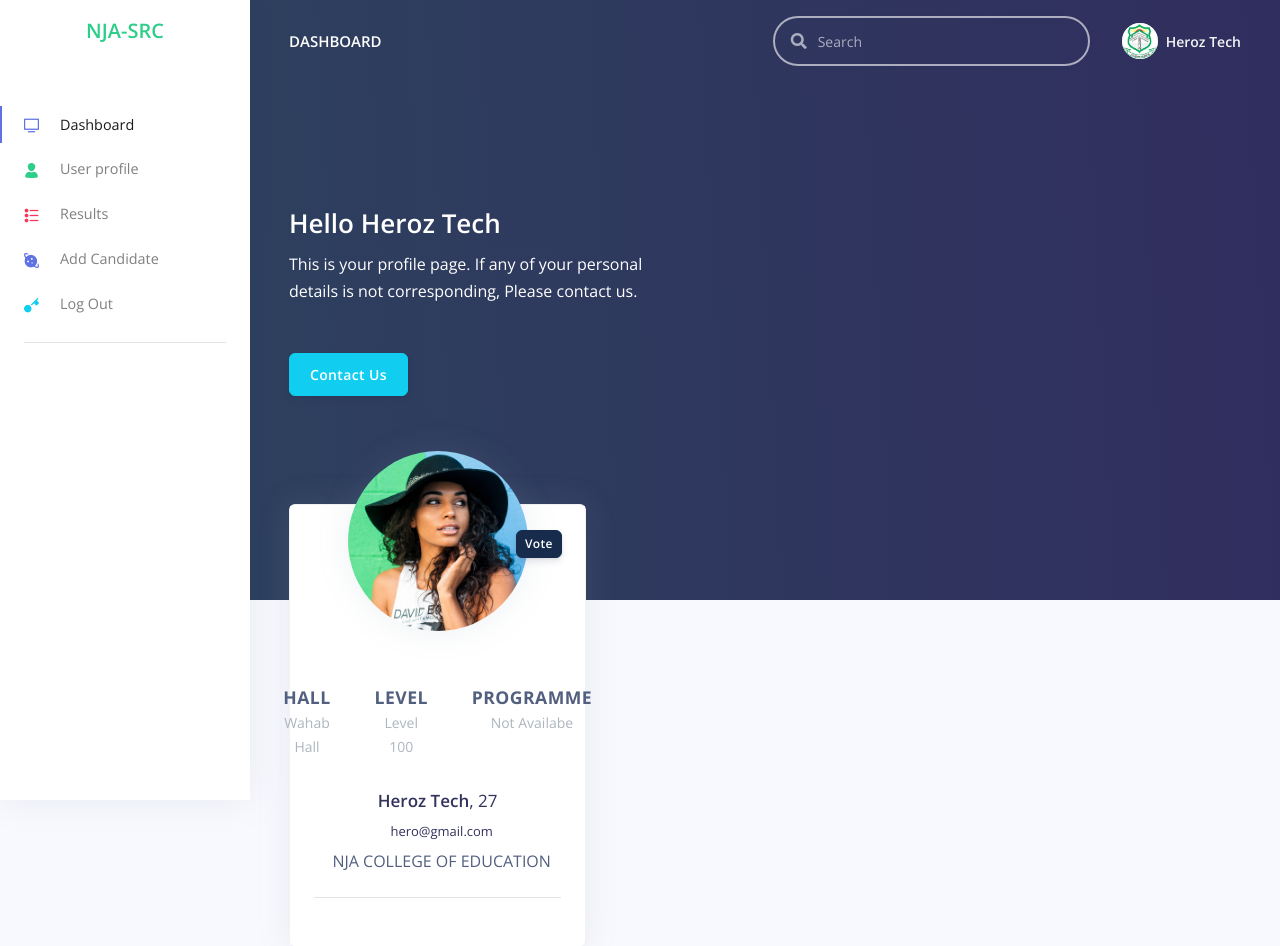
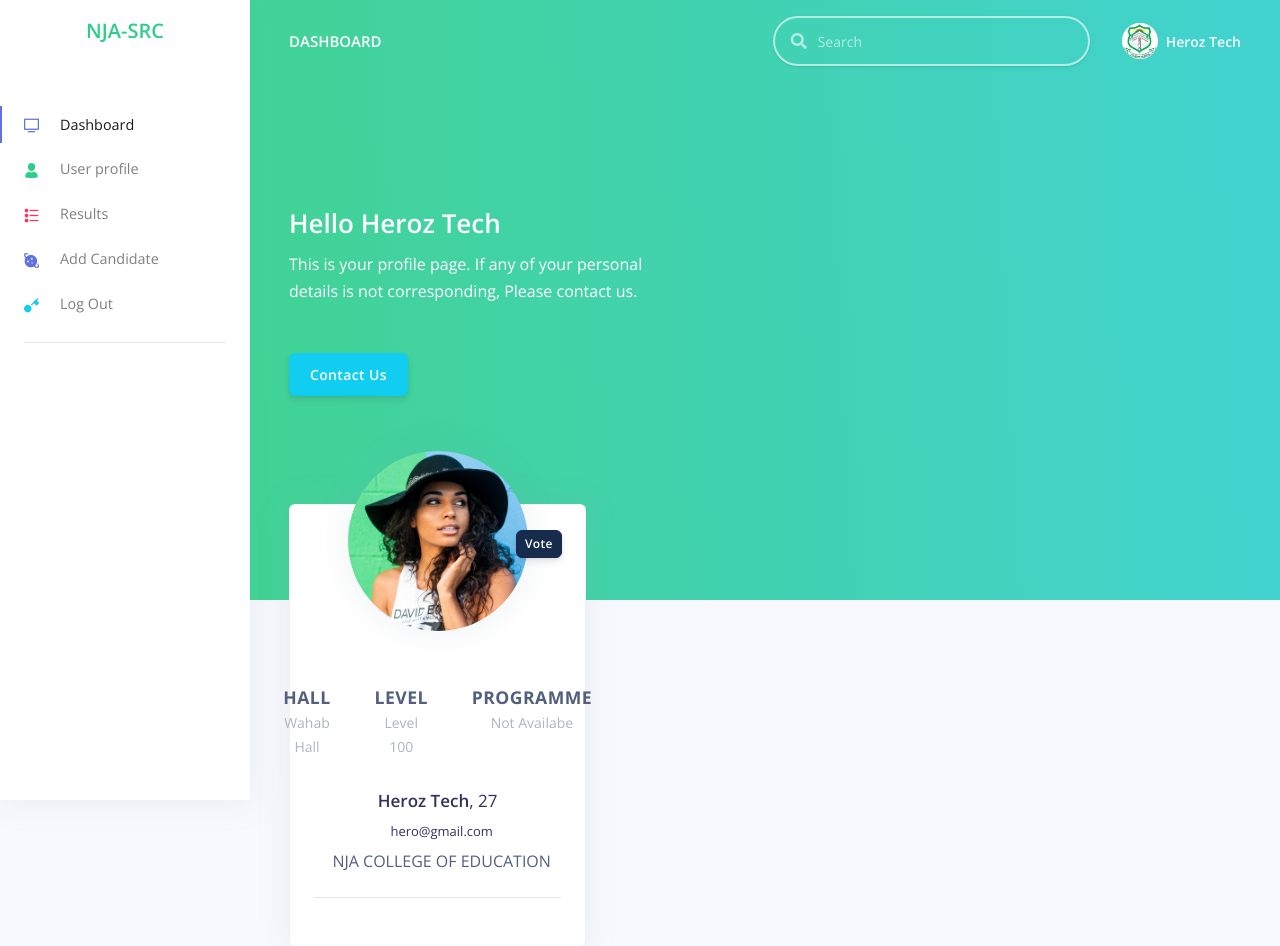
Before and after one commit to Hero48/sophish, a Flask app: page /profile in a window 1280 px wide. Shown: the top 946 px of the page. Run offline with Flask 2, Linux system fonts and the light colour scheme; a user stored in the database is signed in; some libraries are stand-ins or nearby versions.

Commit message:
fixed profile bg

```diff
--- a/templates/profile.html
+++ b/templates/profile.html
@@ -3,7 +3,7 @@
     <!-- Header -->
     <div class="header pb-8 pt-5 pt-lg-8 d-flex align-items-center" style="min-height: 600px;  background-size: cover; background-position: center top;">
       <!-- Mask -->
-      <span class="mask bg-gradient-default opacity-8"></span>
+      <span class="mask bg-gradient-{{bg}} opacity-8"></span>
       <!-- Header container -->
       <div class="container-fluid d-flex align-items-center">
         <div class="row">
```
